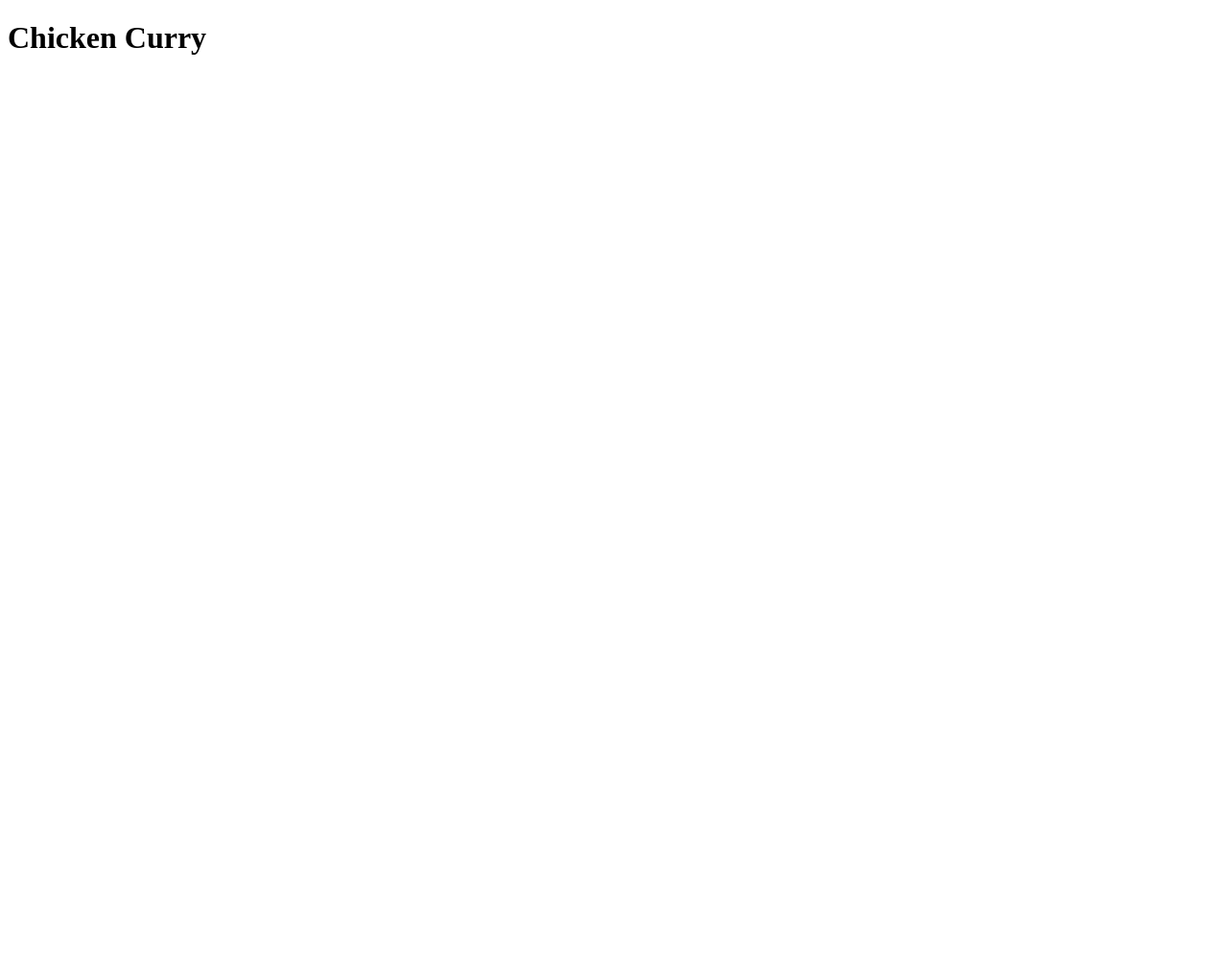
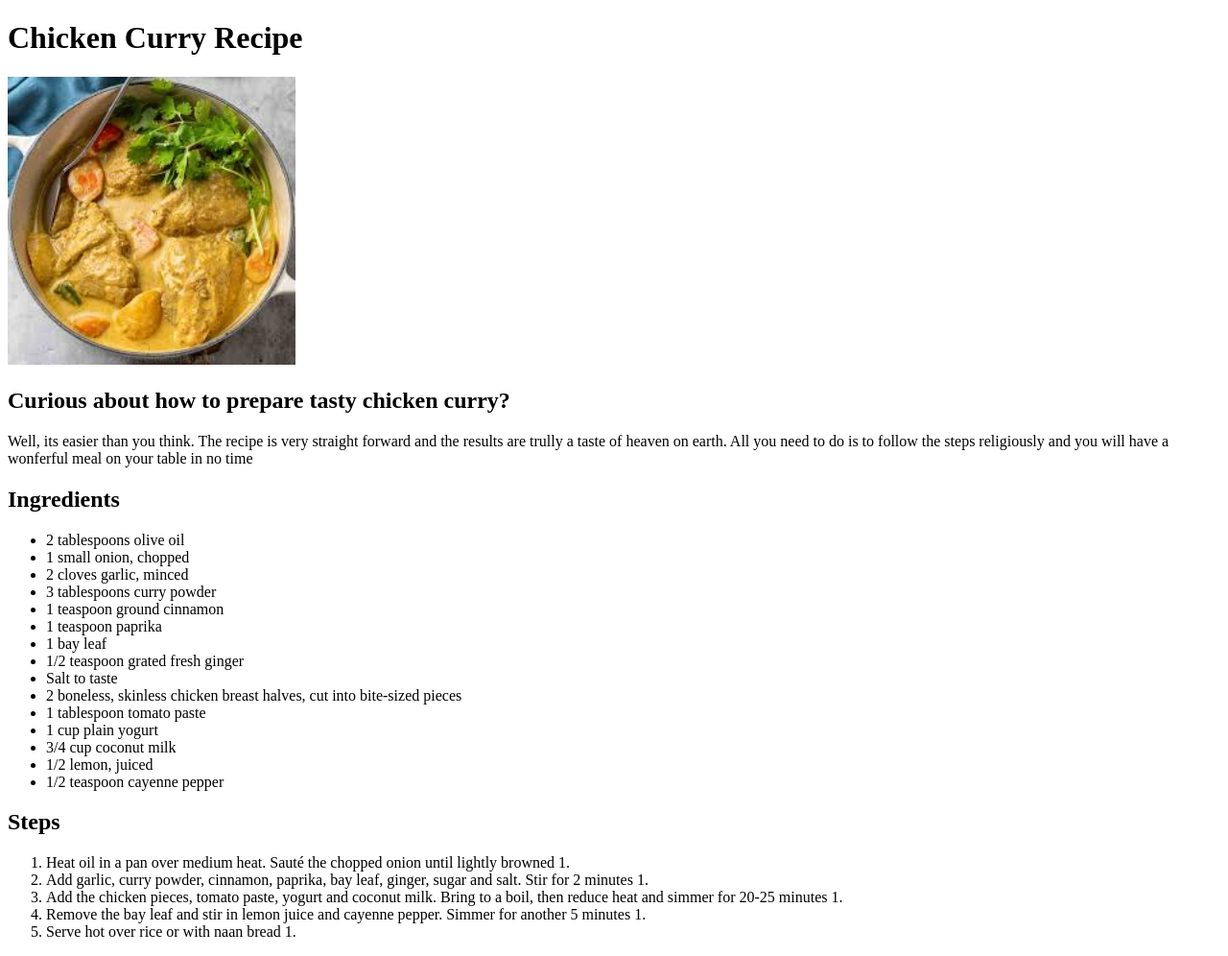
Before and after one commit to Josh-Wonder/odin-recipes, a plain HTML site: page recipes/chickencurry.html in a window 1280 px wide. Shown: the whole page at 96% size. Before the commit the page ends 800 px from the top, so only its background shows below. Drawn offline with Linux system fonts and the light colour scheme.

Commit message:
feat(recipe page): add image, ingredients & steps
updated the chickencurry.html page making use of ordered & unordered lists

```diff
--- a/recipes/chickencurry.html
+++ b/recipes/chickencurry.html
@@ -5,6 +5,35 @@
         <title>chicken curry recipe</title>
     </head>
     <body>
-        <h1>Chicken Curry</h1>
+        <h1>Chicken Curry Recipe</h1>
+        <img src="../img/chickenpic.jpeg" alt="A beautiful image of chicken curry" height="300" width="300">
+        <h2>Curious about how to prepare tasty chicken curry?</h2>
+        <p>Well, its easier than you think. The recipe is very straight forward and the results are trully a taste of heaven on earth. All you need to do is to follow the steps religiously and you will have a wonferful meal on your table in no time</p>
+        <h2>Ingredients</h2>
+        <ul>
+            <li>2 tablespoons olive oil</li>
+            <li>1 small onion, chopped</li>
+            <li>2 cloves garlic, minced</li>
+            <li>3 tablespoons curry powder</li>
+            <li>1 teaspoon ground cinnamon</li>
+            <li>1 teaspoon paprika</li>
+            <li>1 bay leaf</li>
+            <li>1/2 teaspoon grated fresh ginger</li>
+            <li>Salt to taste</li>
+            <li>2 boneless, skinless chicken breast halves, cut into bite-sized pieces</li>
+            <li>1 tablespoon tomato paste</li>
+            <li>1 cup plain yogurt</li>
+            <li>3/4 cup coconut milk</li>
+            <li>1/2 lemon, juiced</li>
+            <li>1/2 teaspoon cayenne pepper</li>
+        </ul>
+        <h2>Steps</h2>
+        <ol>
+            <li>Heat oil in a pan over medium heat. Sauté the chopped onion until lightly browned 1.</li>
+            <li>Add garlic, curry powder, cinnamon, paprika, bay leaf, ginger, sugar and salt. Stir for 2 minutes 1.</li>
+            <li>Add the chicken pieces, tomato paste, yogurt and coconut milk. Bring to a boil, then reduce heat and simmer for 20-25 minutes 1.</li>
+            <li>Remove the bay leaf and stir in lemon juice and cayenne pepper. Simmer for another 5 minutes 1.</li>
+            <li>Serve hot over rice or with naan bread 1.</li>
+        </ol>
     </body>
 </html>
```
Also changed, not shown: img/chickenpic.jpeg (added).
